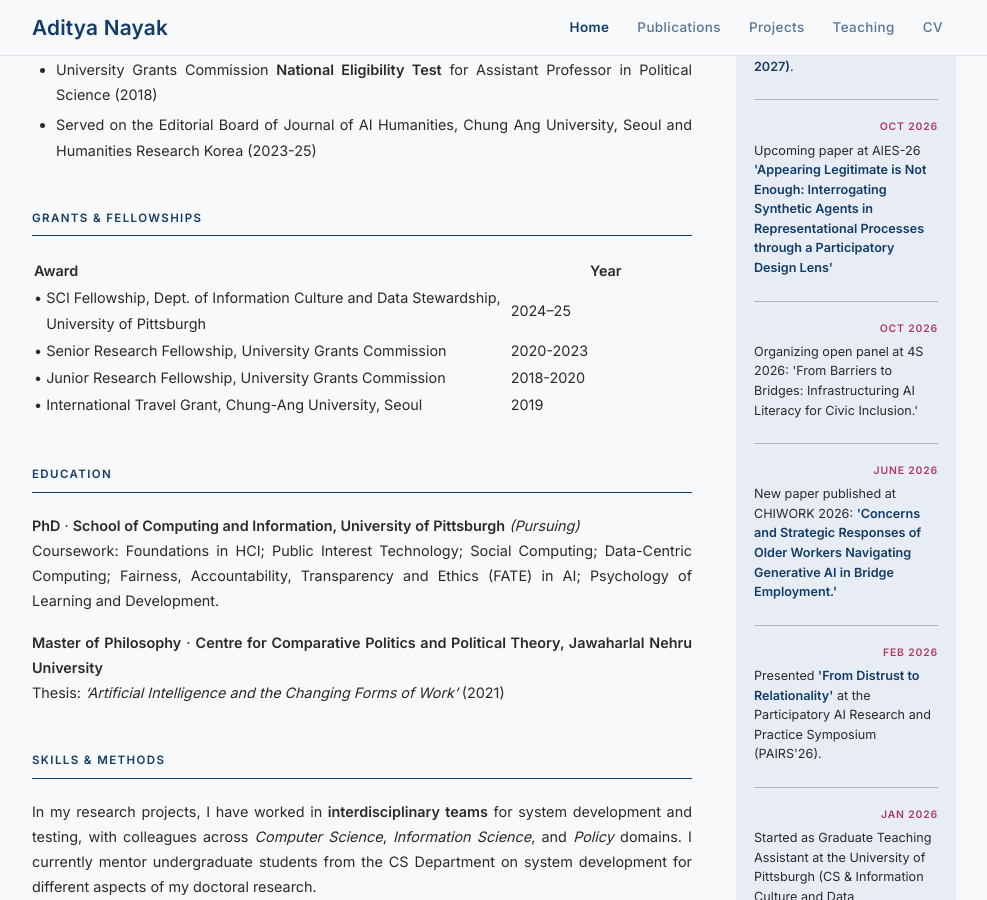
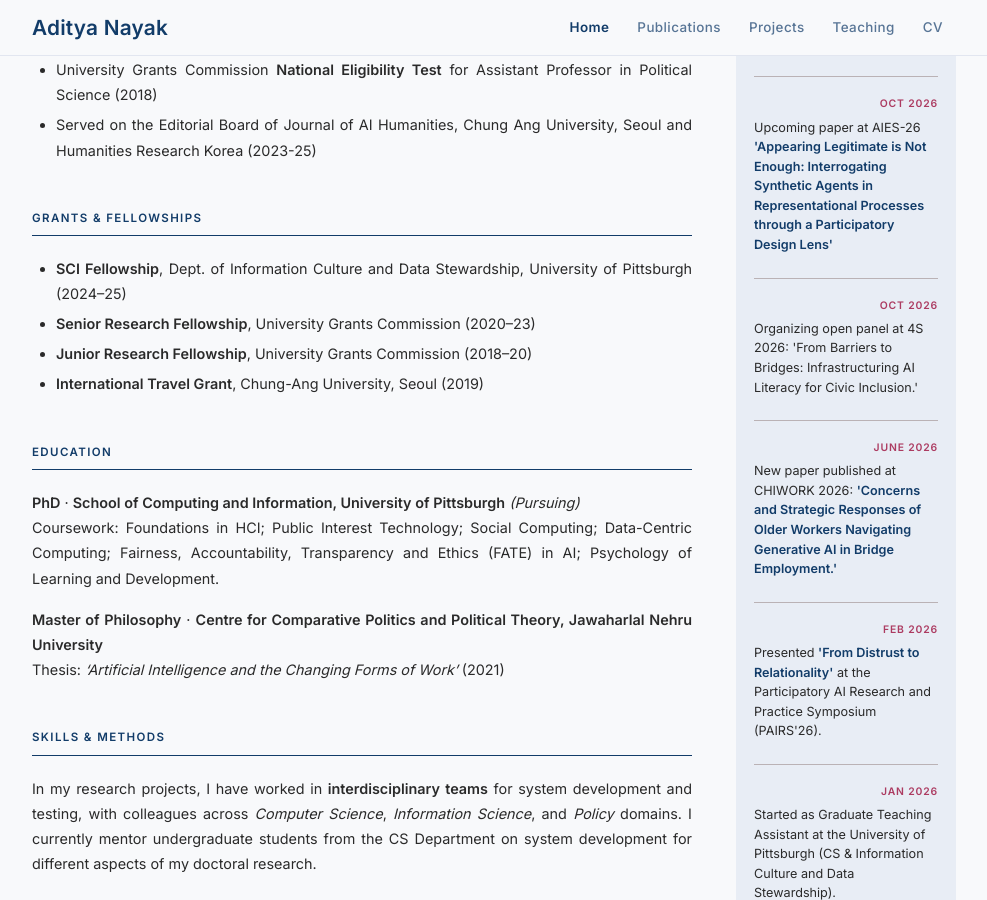
Before and after one commit to adityanayak-info/adityanayak-info.github.io, a Jekyll site: the page built from index.md, in a window 1280 px wide and 900 px high, scrolled down 2211 px. Shown: the whole window, without its empty margins (146-1133 px from the left). Built offline with Jekyll 4.4.1, drawn with Linux system fonts in a browser that asks for light colours.

Commit message:
Refactor grants and fellowships formatting in index.md
Updated grants and fellowships section with new formatting.

```diff
--- a/index.md
+++ b/index.md
@@ -88,14 +88,13 @@ My work develops <em>participatory design for responsible technologies</em> acro
 - University Grants Commission **National Eligibility Test** for Assistant Professor in Political Science (2018)
 - Served on the Editorial Board of Journal of AI Humanities, Chung Ang University, Seoul and Humanities Research Korea (2023-25)
 
+
 ## Grants & Fellowships
 
-| Award | | Year |
-|---|---|
-| • SCI Fellowship, Dept. of Information Culture and Data Stewardship,<br>&nbsp;&nbsp;&nbsp;University of Pittsburgh | &nbsp;&nbsp;2024–25 |
-| • Senior Research Fellowship, University Grants Commission | &nbsp;&nbsp;2020-2023 |
-| • Junior Research Fellowship, University Grants Commission | &nbsp;&nbsp;2018-2020 |
-| • International Travel Grant, Chung-Ang University, Seoul | &nbsp;&nbsp;2019 |
+- **SCI Fellowship**, Dept. of Information Culture and Data Stewardship, University of Pittsburgh (2024–25)
+- **Senior Research Fellowship**, University Grants Commission (2020–23)
+- **Junior Research Fellowship**, University Grants Commission (2018–20)
+- **International Travel Grant**, Chung-Ang University, Seoul (2019)
 
 
 ## Education
```
